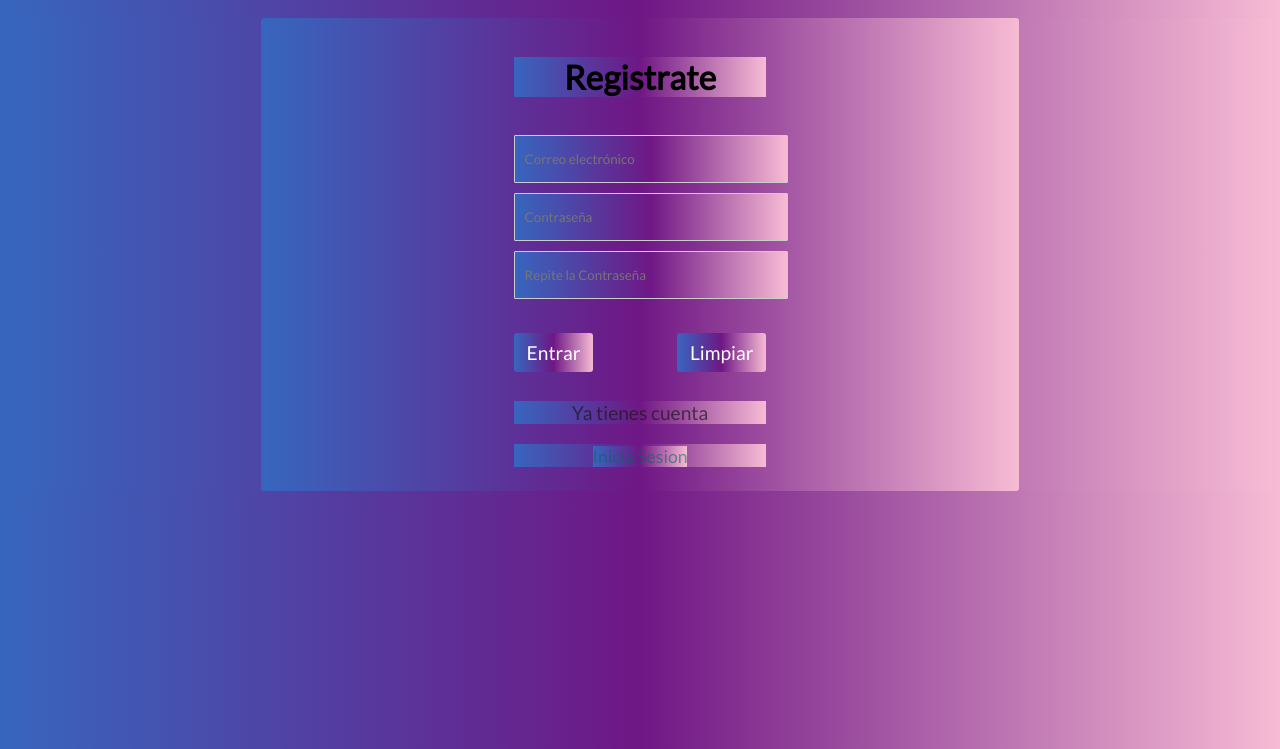
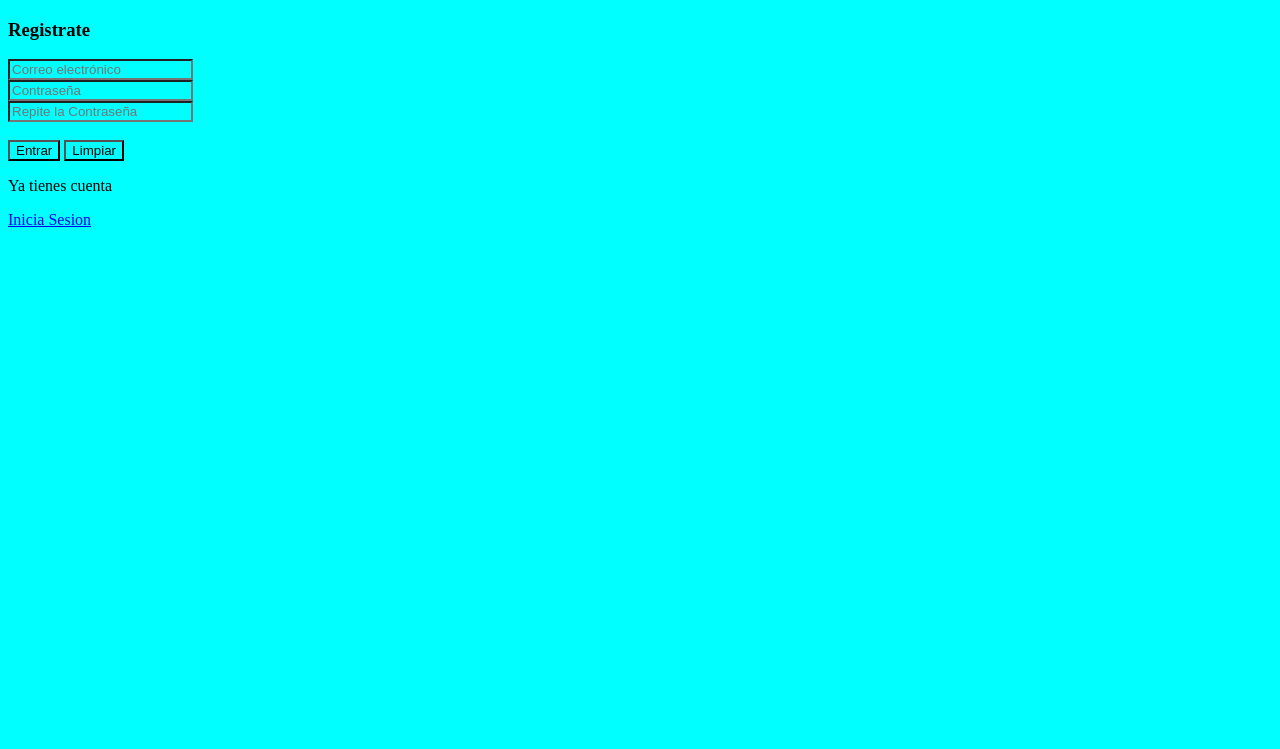
Before and after one commit to Erik3duardoC/crudBack, a PHP site: page /view/registro.php in a window 1280 px wide. Shown: the top 749 px of the page. Run offline with PHP 8.4, Linux system fonts and the light colour scheme.

Commit message:
modificaciones

```diff
--- a/index.php
+++ b/index.php
@@ -2,8 +2,7 @@
 
     use config\Router;
     require_once realpath('./vendor/autoload.php');
-$router = new Router();
-$router->route();
+    require_once './app/config/MyRoutes.php';
     ?>
 
     <!DOCTYPE html>
--- a/public/css/style.css
+++ b/public/css/style.css
@@ -1,89 +1,3 @@
 * {
-    font-family: 'Lato', sans-serif;
-    background: linear-gradient(to right,rgb(55, 102, 190),rgb(111, 23, 133), rgb(247, 187, 212)) ;
+    background-color: aqua;
 }
-
-article {
-    width: 100%;
-    height: auto;
-}
-
-#registro {
-    margin: 18px 20%;
-    background-color: rgba(235, 235, 205, 0.7);
-    padding: 5px 20%;
-    border-radius: 3px;
-}
-
-form {
-    margin: 90px 20%;
-    background-color: rgba(235, 235, 205, 0.7);
-    padding: 20px 20%;
-    border-radius: 3px;
-}
-
-h1 {
-    text-align: center;
-    font-size: 2.1rem;
-}
-
-input {
-    padding: 15px 10px;
-    margin: 5px 0px;
-    width: 100%;
-    color: #666;
-    border-radius: 1px;
-    border: 1px solid #ccc;
-}
-
-button[type="submit"] {
-    background-color: rgb(34, 139, 34);
-    padding: 8px 13px;
-    margin: 10px 0px;
-    color: white;
-    border-radius: 3px;
-    border: none;
-    font-size: 1.2rem;
-    cursor: pointer;
-}
-
-button[type="submit"]:hover {
-    background-color: #57A639;
-}
-
-button[type="reset"] {
-    float: right;
-    background-color: #FFA420;
-    padding: 8px 13px;
-    margin: 10px 0px;
-    color: white;
-    border-radius: 3px;
-    border: none;
-    font-size: 1.2rem;
-    cursor: pointer;
-}
-
-button[type="reset"]:hover {
-    background-color: #FF7514;
-}
-
-p {
-    text-align: center;
-    font-size: 1.2rem;
-    color: rgba(26, 24, 24, 0.692);
-}
-
-a {
-    color: rgba(1, 104, 99, 0.562);
-    cursor: pointer;
-    font-size: 1.1rem;
-    text-decoration: none;
-}
-
-a:hover {
-    color: rgba(7, 98, 110, 0.712);
-}
-
-a:focus {
-    color: rgba(0, 145, 230, 0.466);
-}
--- a/view/login/validar.view.php
+++ b/view/login/validar.view.php
@@ -1,6 +1,6 @@
 <?php
     use controller\Login;
-    require_once realpath('.../../vendor/autoload.php');
+    require_once realpath('./vendor/autoload.php');
     $login = new Login();
     $login->iniciarSesion();
 ?>
```
Also changed, not shown: app/config/MyRoutes.php (+6 -3 lines), app/config/Router.php (+63 -24 lines), app/controller/Login.php (+19 -6 lines), notas.md (+10 -0 lines), view/login.php (deleted, +0 -37 lines), app/controller/Home.php (added). Lines whose indentation alone changed are shown as unchanged.
